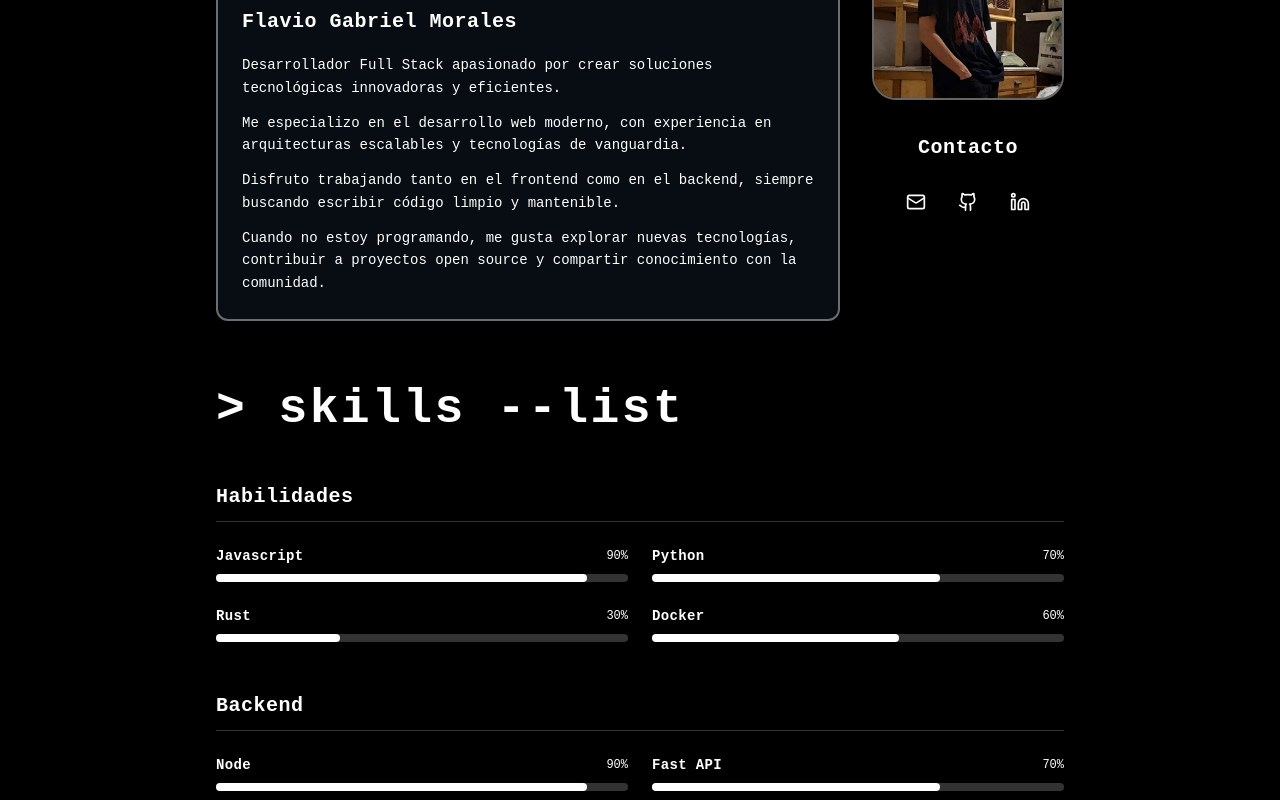
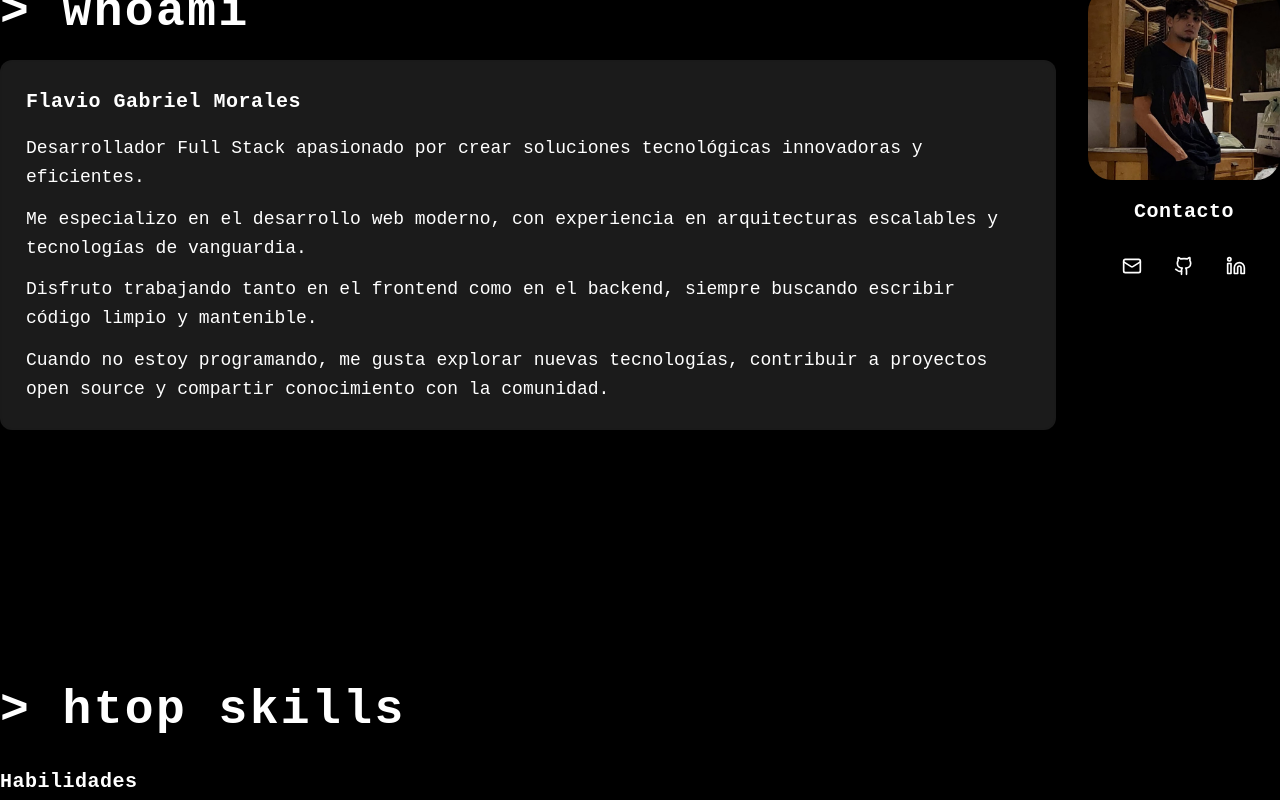
Before and after one commit to BNFLYD/0SC1-DOCS, a React (Vite) app: page /about in a window 1280 px wide. Shown: the part 220-1020 px from the top of the page. Built offline with nearby package versions, Linux system fonts and the light colour scheme.

Commit message:
section animations\

```diff
--- a/src/components/AmplitudeIndicator.jsx
+++ b/src/components/AmplitudeIndicator.jsx
@@ -9,9 +9,9 @@ const AmplitudeIndicator = ({ skill, percentage, theme, vertical = true }) => {
     return (
       <div className="flex flex-col items-center space-y-1">
         {/* Indicador de amplitud simplificado */}
-        <div className="relative w-5 h-12 flex flex-col justify-end">
+        <div className={`relative w-5 h-12 flex flex-col justify-end rounded-lg ${isDark ? "bg-primary" : "bg-secondary"}`}>
           {/* Marco simple */}
-          <div className={`absolute inset-0 border rounded-lg ${isDark ? "border-white/40" : "border-black/40"}`} />
+          <div className={`absolute inset-0 border rounded-lg ${isDark ? "border-white/60" : "border-black/60"}`} />
 
           {/* Barra de amplitud */}
           <div
--- a/src/components/ChannelButtons.jsx
+++ b/src/components/ChannelButtons.jsx
@@ -33,8 +33,8 @@ const ChannelButtons = ({ activeChannel, onChannelChange, theme }) => {
                 className={`px-7 py-3 text-xs font-mono font-bold rounded border transition-all duration-300 ${activeChannel === channel.id
                     ? "bg-[#2ca798]"
                     : isDark
-                      ? "bg-black text-white border-white/60"
-                      : "bg-cloud text-black border-black/60"
+                      ? "bg-primary text-white border-white/60"
+                      : "bg-secondary text-black border-black/60"
                   }`}
               >
 
--- a/src/components/SectionFrame.jsx
+++ b/src/components/SectionFrame.jsx
@@ -6,7 +6,7 @@ const SectionFrame = ({ title, children, theme }) => {
   return (
     <div className="relative w-full h-full p-4">
       {/* Marco rectangular */}
-      <div className={`w-full h-full border-2 rounded-xl relative ${isDark ? "border-white/60" : "border-black/80"}`}>
+      <div className={`w-full h-full border-2 rounded-xl relative ${isDark ? "border-white/60 " : "border-black/80 bg-cloud"}`}>
         {/* Contenido */}
         <div className="w-full h-full p-4 flex items-center justify-center">{children}</div>
 
--- a/src/components/SkillKnob.jsx
+++ b/src/components/SkillKnob.jsx
@@ -10,8 +10,8 @@ const SkillKnob = ({ skill, percentage, theme }) => {
       <div className="relative w-10 h-10">
         {/* Base del knob */}
         <div
-          className={`w-full h-full rounded-full border relative bg-transparent ${
-            isDark ? "border-white/60" : "border-black/60"
+          className={`w-full h-full rounded-full border relative ${
+            isDark ? "border-white/60 bg-primary" : "border-black/60 bg-secondary"
           }`}
         >
           {/* Indicador del knob */}
--- a/src/pages/About.jsx
+++ b/src/pages/About.jsx
@@ -1,5 +1,6 @@
 "use client"
 
+import { useState, useEffect, useRef } from "react" // Importar useEffect y useRef
 import { useUser } from "../context/UserContext"
 import { Mail, Github, Linkedin } from "lucide-react"
 import AmplitudeIndicator from "../components/AmplitudeIndicator"
@@ -7,6 +8,35 @@ import profile from "../assets/yo.jpg";
 
 const About = () => {
   const { isDark } = useUser()
+  const [showSkillsSection, setShowSkillsSection] = useState(false) // Nuevo estado para controlar la visibilidad
+  const skillsSectionRef = useRef(null) // Referencia para la sección de habilidades
+
+  // Efecto para el IntersectionObserver
+  useEffect(() => {
+    const observer = new IntersectionObserver(
+      (entries) => {
+        entries.forEach((entry) => {
+          if (entry.isIntersecting) {
+            setShowSkillsSection(true)
+            observer.unobserve(entry.target) // Dejar de observar una vez que se muestra
+          }
+        })
+      },
+      {
+        threshold: 0.4, // El 10% del elemento debe ser visible para activar
+      },
+    )
+
+    if (skillsSectionRef.current) {
+      observer.observe(skillsSectionRef.current)
+    }
+
+    return () => {
+      if (skillsSectionRef.current) {
+        observer.unobserve(skillsSectionRef.current)
+      }
+    }
+  }, []) // Se ejecuta una sola vez al montar el componente
 
 
   // Datos de habilidades organizados por categorías
@@ -46,20 +76,22 @@ const About = () => {
         }`}
     >
       {/* Contenido principal */}
-      <main className="max-w-4xl mx-auto px-6 py-12">
+      <main className="max-w-7xl mx-auto space-y-52">
+        {" "}
+        {/* Añadido px-6 para padding lateral */}
         {/* Sección de perfil */}
-        <div className="flex flex-col md:flex-row items-center md:items-start gap-8 mb-16">
+        <div className="flex flex-col md:flex-row items-center md:items-start gap-8 mb-16 pt-32">
           {/* Información personal */}
-          <div className="flex-1 text-center md:text-left">
+          <div className="flex-1 text-left">
             <h1 className="text-4xl md:text-5xl font-mono font-bold mb-6 tracking-wider">{">"} whoami</h1>
 
             <div
-              className={`p-6 rounded-xl border-2 ${isDark ? "border-white/40 bg-gray-900/50" : "border-black/40 bg-gray-100/50"
+              className={`p-6 rounded-xl border-2 ${isDark ? "border-primary/10 bg-primary" : "border-secondary/10 bg-secondary"
                 }`}
             >
               <h2 className="text-xl font-mono font-bold mb-4 tracking-wide">Flavio Gabriel Morales</h2>
 
-              <div className="space-y-3 font-mono text-sm leading-relaxed">
+              <div className="space-y-3 font-mono text-lg leading-relaxed">
                 <p>Desarrollador Full Stack apasionado por crear soluciones tecnológicas innovadoras y eficientes.</p>
                 <p>
                   Me especializo en el desarrollo web moderno, con experiencia en arquitecturas escalables y tecnologías
@@ -78,11 +110,10 @@ const About = () => {
           </div>
 
           {/* Columna derecha: Foto de perfil + Contacto */}
-          <div className="flex flex-col items-center gap-8">
+          <div className="flex flex-col items-center gap-4">
             {/* Foto de perfil */}
             <div
-              className={`w-48 h-48 rounded-3xl border-2 overflow-hidden ${isDark ? "border-white/40" : "border-black/40"
-                }`}
+              className="w-48 h-48 rounded-3xl overflow-hidden"
             >
               <img src={profile} alt="report" className="w-auto h-auto rounded-lg" />
             </div>
@@ -140,13 +171,16 @@ const About = () => {
             </div>
           </div>
         </div>
-
         {/* Sección de habilidades */}
-        <div className="space-y-12">
-          <h1 className="text-4xl md:text-5xl font-mono font-bold mb-6 tracking-wider">{">"} skills --list</h1>
+        <div
+          ref={skillsSectionRef} // Asignar la referencia
+          className={`space-y-8 py-12 transition-opacity duration-1000 ease-out ${showSkillsSection ? "opacity-100" : "opacity-0" // Controlar la opacidad
+            }`}
+        >
+          <h1 className="text-4xl md:text-5xl font-mono font-bold mb-6 tracking-wider">{">"} htop skills</h1>
 
           {skillCategories.map((category) => (
-            <div key={category.title} className="space-y-6">
+            <div key={category.title} className="space-y-2">
               {/* Título de la categoría */}
               <h3
                 className={`text-xl font-mono font-bold tracking-wide pb-2 border-b ${isDark ? "border-white/20" : "border-black/20"
@@ -156,7 +190,7 @@ const About = () => {
               </h3>
 
               {/* Grid de habilidades */}
-              <div className="grid grid-cols-1 md:grid-cols-2 gap-6">
+              <div className="grid grid-cols-1 md:grid-cols-2 gap-4">
                 {category.skills.map((skill) => (
                   <AmplitudeIndicator
                     key={skill.name}
--- a/tailwind.config.js
+++ b/tailwind.config.js
@@ -30,7 +30,7 @@ export default {
         elementary: "hsl(var(--elementary))",       // Blanco (modo claro) / Negro (modo oscuro)
         void: "#000000",       // Negro (modo claro) / Blanco (modo oscuro)
         primary: "#1b1b1b",
-        secondary: "#d1d4db",
+        secondary: "#e2e2e3", // e2e2e3 vs d1d4db
         cloud: "#d0d0d0",   // d0d0d0 vs d1d5db
         night: "#3b82f6",
         feather: "#2ca798",     // Miku
--- a/vite.config.js
+++ b/vite.config.js
@@ -10,4 +10,10 @@ export default defineConfig({
       "@": path.resolve(__dirname, "./src"),
     },
   },
+  server: {
+    allowedHosts: [
+      'localhost',
+      'cross-sd-now-catering.trycloudflare.com', // Tu subdominio de TryCloudflare
+    ],
+  },
 });
```
